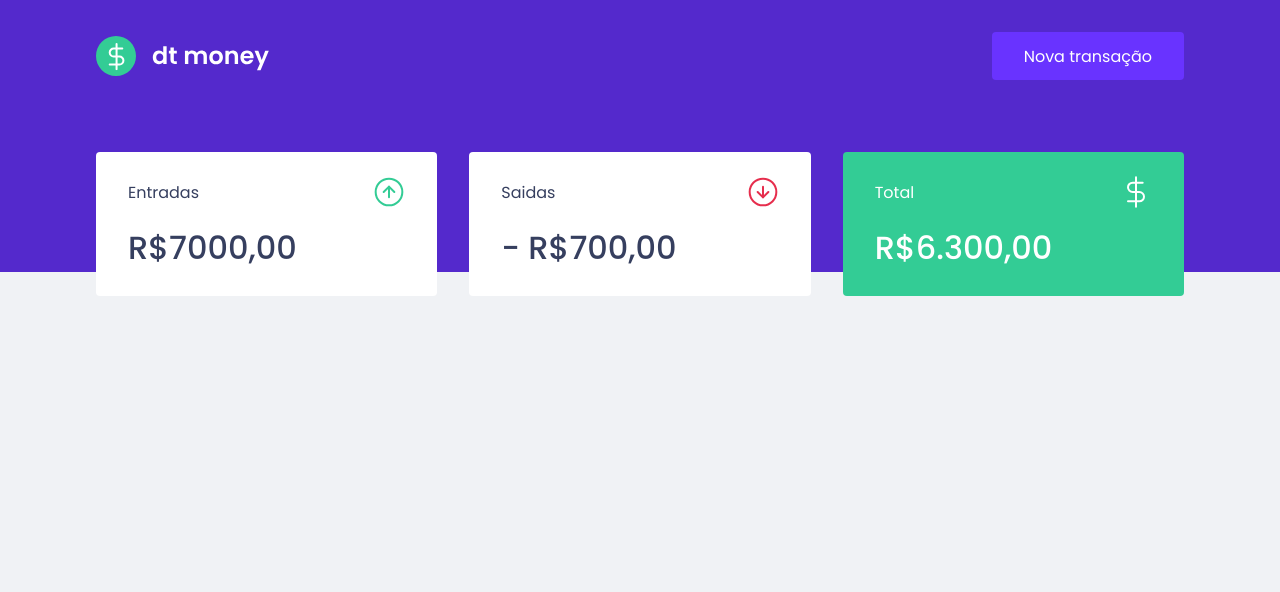
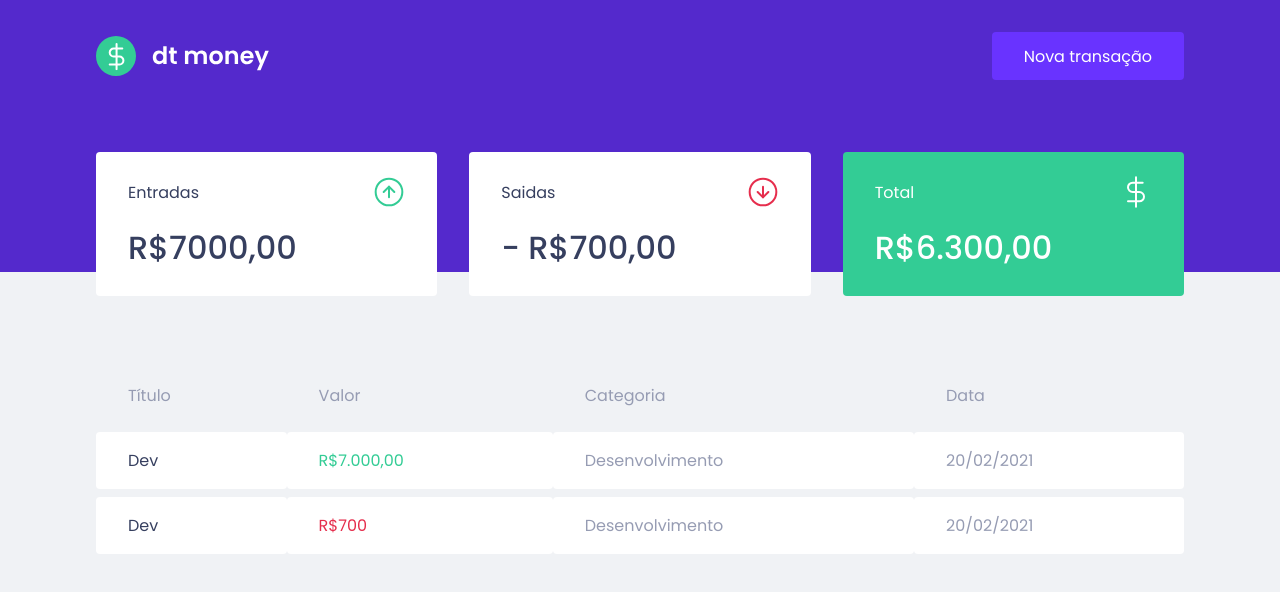
Before and after one commit to Codfect/wallet-typescript, a React (Create React App) app in the folder client/: page / in a window 1280 px wide. Shown: the top 592 px of the page. Built offline with nearby package versions, Linux system fonts and the light colour scheme.

Commit message:
component Transactions table for the infos

```diff
--- a/client/src/App.tsx
+++ b/client/src/App.tsx
@@ -1,5 +1,5 @@
-import { Dashboard } from './components/Dashboard';
 import { Header } from './components/Header';
+import { Dashboard } from './components/Dashboard'
 import { GlobalStyle } from './styles/global';
 
 export function App() {
--- a/client/src/components/Dashboard/index.tsx
+++ b/client/src/components/Dashboard/index.tsx
@@ -1,10 +1,12 @@
 import { Summary } from "../Summary";
+import { Transactions } from "../Transactions";
 import { Container } from "./styles";
 
 export function Dashboard() {
   return(
     <Container>
       <Summary />
+      <Transactions />
     </Container>
   );
 }
--- a/client/src/components/Summary/index.tsx
+++ b/client/src/components/Summary/index.tsx
@@ -30,6 +30,8 @@ export function Summary() {
         </header>
         <strong>R$6.300,00</strong>
       </div>
+
+
     </Container>
   );
 }
--- a/client/src/components/Summary/styles.ts
+++ b/client/src/components/Summary/styles.ts
@@ -27,7 +27,7 @@ export const Container = styled.div`
     }
 
     &.background {
-      background: var(--gren);
+      background: var(--green);
       color: #fff;
     }
   }
--- /dev/null
+++ b/client/src/components/Transactions/index.tsx
@@ -0,0 +1,30 @@
+import { Container } from "./styles";
+
+export function Transactions() {
+  return(
+    <Container>
+      <table>
+        <tr>
+          <th>Título</th>
+          <th>Valor</th>
+          <th>Categoria</th>
+          <th>Data</th>
+        </tr>
+
+        <tbody>
+          <td>Dev</td>
+          <td className="up">R$7.000,00</td>
+          <td>Desenvolvimento</td>
+          <td>20/02/2021</td>
+        </tbody>
+
+        <tbody>
+          <td>Dev</td>
+          <td className="down">R$700</td>
+          <td>Desenvolvimento</td>
+          <td>20/02/2021</td>
+        </tbody>
+      </table>
+    </Container>
+  );
+}
--- /dev/null
+++ b/client/src/components/Transactions/styles.ts
@@ -0,0 +1,37 @@
+import styled from 'styled-components';
+
+export const Container = styled.div`
+  margin-top: 4rem;
+  table {
+    width: 100%;
+    border-spacing: 0 0.5rem;
+
+    th {
+      color: var(--text-body);
+      font-weight: 400;
+      padding: 1rem 2rem;
+      text-align: left;
+      line-height: 1.5rem;
+    }
+
+    td {
+      padding: 1rem 2rem;
+      border: 0;
+      background: var(--shape);
+      color: var(--text-body);
+      border-radius: 0.25rem;
+
+      &:first-child {
+        color: var(--text-title);
+      }
+
+      &.up {
+        color: var(--green);
+      }
+
+      &.down {
+        color: var(--red);
+      }
+    }
+  }
+`;
--- a/client/src/styles/global.ts
+++ b/client/src/styles/global.ts
@@ -5,7 +5,7 @@ export const GlobalStyle = createGlobalStyle`
     --background: #f0f2f5;
     --red: #e52e4d;
     --blue: #5429cc;
-    --gren: #33cc95;
+    --green: #33cc95;
 
     --blue-light: #6933ff;
 
```
